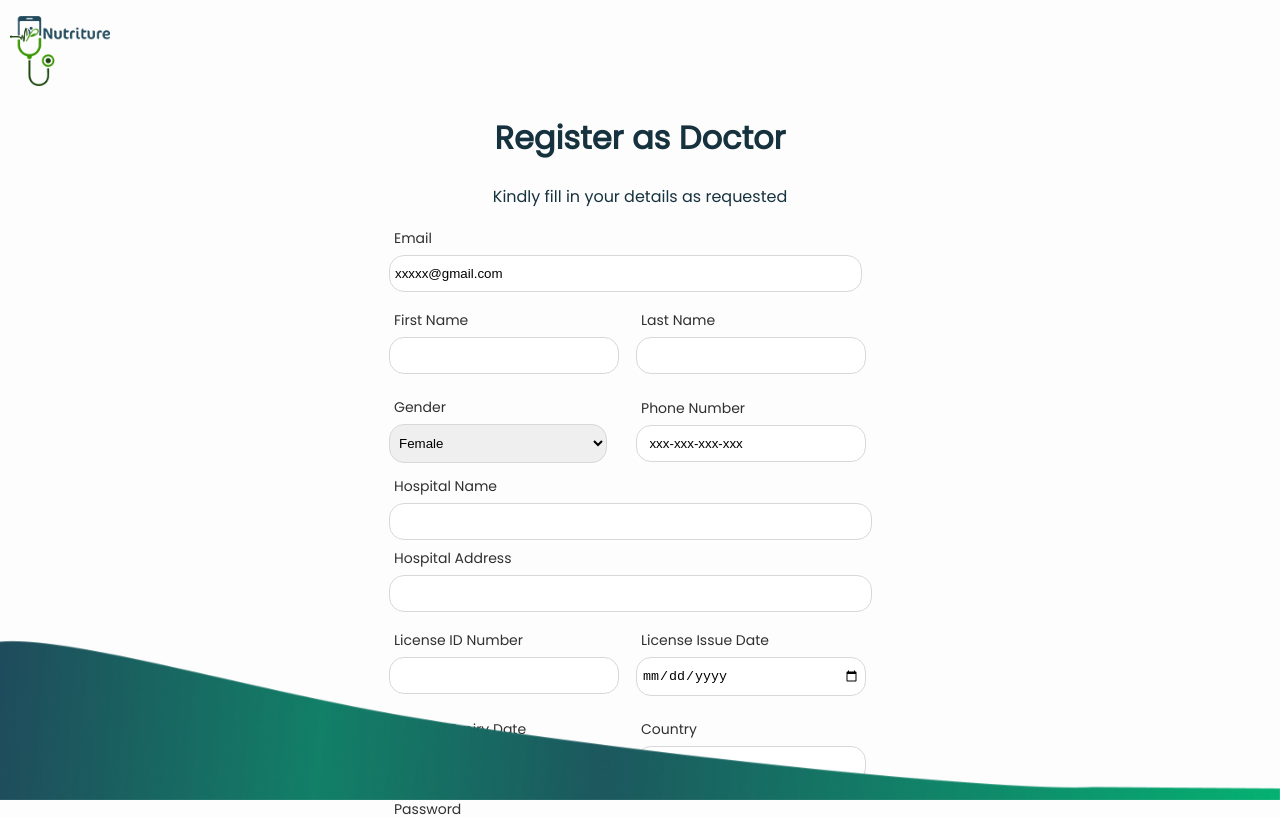
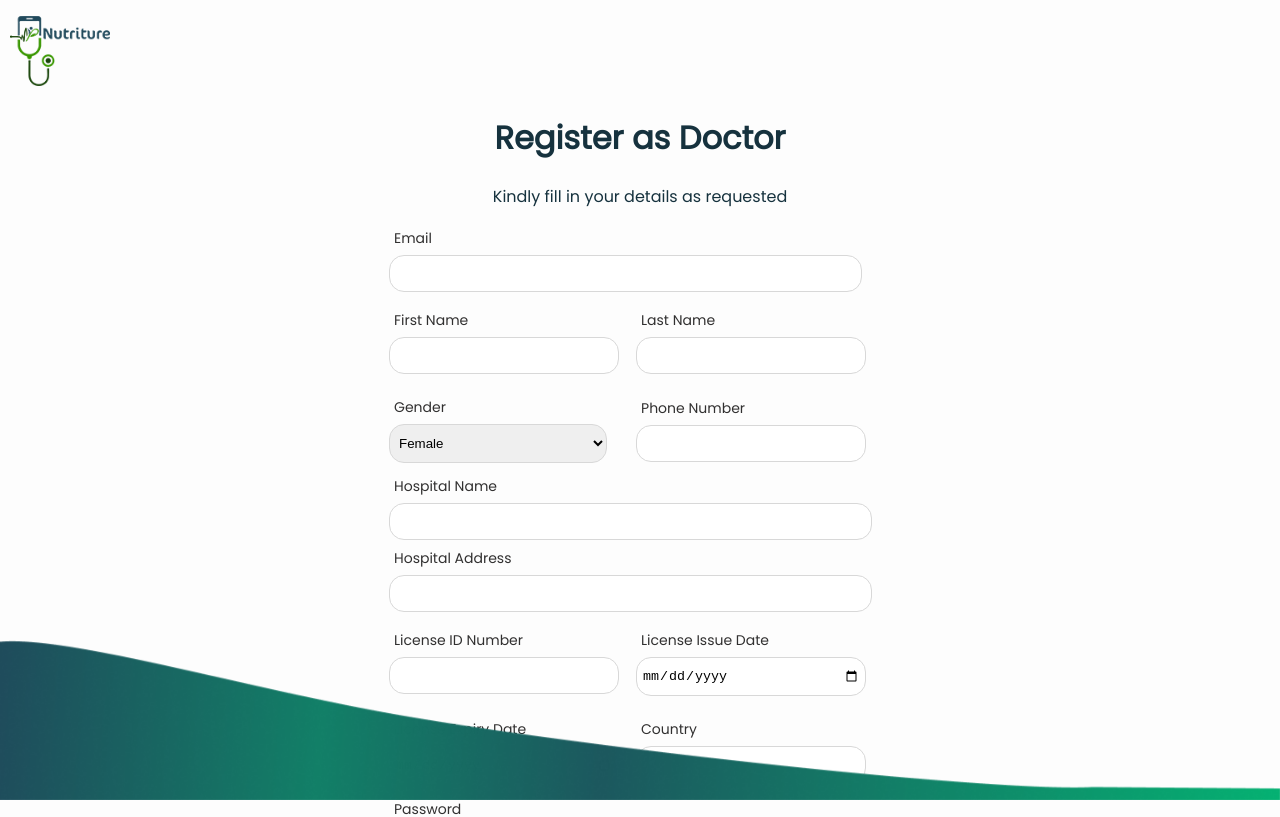
Before and after one commit to miriam-samuels/Nutriture, a React (Create React App) app: page /doctor in a window 1280 px wide. Shown: the top 817 px of the page. Built offline with nearby package versions, Linux system fonts and the light colour scheme.

Commit message:
profile management

```diff
--- a/package.json
+++ b/package.json
@@ -1,5 +1,5 @@
 {
-  "name": "portfolio",
+  "name": "nutriture",
   "version": "0.1.0",
   "private": true,
   "dependencies": {
--- a/src/App.js
+++ b/src/App.js
@@ -9,7 +9,8 @@ import Doctor from './components/doctor.js';
 import Nutritionist from './components/nutritionist.js';
 import Pharmacy from './components/pharmacy.js';
 import Company from './components/company';
-import Profile from './components/userProfile.js';
+import PatientProfile from './components/patientProfile.js';
+import DoctorProfile from './components/doctorProfile.js';
 
 import './App.css';
 import './acct.css';
@@ -26,7 +27,8 @@ function App() {
         <Route path = '/nutritionist' exact component = {Nutritionist} />
         <Route path = '/pharmacy' exact component = {Pharmacy} />
         <Route path = '/company' exact component = {Company} />
-        <Route path = '/profile' exact component = {Profile} />
+        <Route path = '/profile/patient' exact component = {PatientProfile} />
+        <Route path = '/profile/doctor' exact component = {DoctorProfile} />
 
         <Route path = "/" component = {Error404} />
         {/* <Route path ='/' render={()=><div>404 ERROR</div>}/> */}
--- a/src/components/doctor.js
+++ b/src/components/doctor.js
@@ -7,9 +7,17 @@ import Logo from '../Images/nutriturelogo.png';
 import Vector from '../Images/vector.png'
 import UpdatedComponent from "../components/mothercomp.js"
 class Doctor extends Component {
+
+    formSubmitted = (event) => {
+        console.log("logged in");
+        const { history } = this.props;
+        alert(`Welcome to Nutriture ${this.state.firstname}`);
+        history.push('/profile/doctor');
+        event.preventDefault()
+    }
     render() {
-        const { formSubmitted, hospital, gender, firstname, surname, email, number, licenseNum, address, country, password, cpassword } = this.props;
-        const { genderChange, hospitalChange, nameChange, surnameChange, emailChange, numberChange, licenseNumChange, addressChange, countryChange, passwordChange, cpasswordChange } = this.props;
+        const { hospital, gender, firstname, surname, demail, dnumber, licenseNum, address, country, password, cpassword } = this.props;
+        const { genderChange, hospitalChange, nameChange, surnameChange, demailChange, dnumberChange, licenseNumChange, addressChange, countryChange, passwordChange, cpasswordChange } = this.props;
 
         return (
             <div id="login">
@@ -17,9 +25,9 @@ class Doctor extends Component {
                 <div className="userlogin">
                     <h1 id="heading">Register as Doctor</h1>
                     <p>Kindly fill in your details as requested</p>
-                    <form onSubmit={formSubmitted}>
+                    <form onSubmit={this.formSubmitted}>
                         <label htmlFor="email">Email</label>
-                        <input type="email" id="email" value={email} onChange={emailChange} required />
+                        <input type="email" id="email" value={demail} onChange={demailChange} required />
                         <span><label htmlFor="fname">First Name</label>
                             <input type="text" id="fname" value={firstname} onChange={nameChange} required />
                         </span>
@@ -33,7 +41,7 @@ class Doctor extends Component {
                             </select>
                         </span>
                         <span><label htmlFor="number">Phone Number</label>
-                            <input type="tel" id="number" value={number} onChange={numberChange} required />
+                            <input type="tel" id="number" value={dnumber} onChange={dnumberChange} required />
                         </span>
                         <label htmlFor="hospital">Hospital Name</label>
                         <input type="text" id="hospital" value={hospital} onChange={hospitalChange} />
--- a/src/components/mothercomp.js
+++ b/src/components/mothercomp.js
@@ -6,117 +6,128 @@ const UpdatedComponent = (WrappedComponent) => {
             super(props)
 
             this.state = {
-                firstname:"",
-                surname:"",
+                patient:[
+                {
+                    pemail: "xxxxx@gmail.com ",
                     username:"xxxxxxx xxxx",
-                email: "xxxxx@gmail.com ",
-                number:"  xxx-xxx-xxx-xxx",
-                gender: "Female",
+                    pnumber:"  xxx-xxx-xxx-xxx",
                     genotype:"AA",
                     bloodgroup:"O+",
                     height:"cm",
                     weight:"kg",
+                }
+                ],
+                doctor:[
+                {
+                    demail: "xxxxx@gmail.com ",
+                    firstname:"",
+                    surname:"",
+                    dnumber:"  xxx-xxx-xxx-xxx",
+                    gender: "Female",
                     hospital:"",
+                    country:"",
+                    licenseNum:0,
+                }
+                ],
+
+
                 address:"",
-                country:"",
                 password:"",
                 cpassword:"",
-
             }
         }
-        nameChange = (e) => {
-            this.setState({
-                firstname: e.target.value,
-            })
-        }
-        surnameChange = (e) => {
-            this.setState({
-                surname: e.target.value,
-            })
-        }
-        usernameChange = (e) => {
-            this.setState({
-                username: e.target.value,
-            })
-        }
-        emailChange = (e) => {
-            this.setState({
-                email: e.target.value,
-            })
-        }
-        passwordChange = (e) => {
-            this.setState({
-                password: e.target.value,
-            })
-        }
-        cpasswordChange = (e) => {
-            this.setState({
-                cpassword: e.target.value,
-            })
-        }
-        numberChange = (e) => {
-            this.setState({
-                tel: e.target.value,
-            })
-        }
-        countryChange = (e) => {
-            this.setState({
-                country: e.target.value,
-            })
-        }
-        licenseNumChange = (e) => {
-            this.setState({
-                state: e.target.value,
-            })
-        }
-        genderChange = (e) => {
-            this.setState({
-                gender: e.target.value,
-            })
-        }
-        genotypeChange = (e) => {
-            this.setState({
-                genotype: e.target.value,
-            })
-        }
-        bloodgroupChange = (e) => {
-            this.setState({
-                bloodgroup: e.target.value,
-            })
-        }
-        weightChange = (e) => {
-            this.setState({
-                weight: e.target.value,
-            })
-        }
-        heightChange = (e) => {
-            this.setState({
-                height: e.target.value,
-            })
-        }
-        hospitalChange = (e) => {
-            this.setState({
-                hospital: e.target.value,
-            })
-        }
-        formSubmitted = (event) => {
-            console.log("logged in");
-            const { history } = this.props;
-            alert(`Welcome to Nutriture ${this.state.firstname}`);
-            history.push('/profile');
-            event.preventDefault()
-        }
+
+        // nameChange = (e) => {
+        //     this.setState({
+        //         firstname: e.target.value,
+        //     })
+        // }
+        // surnameChange = (e) => {
+        //     this.setState({
+        //         surname: e.target.value,
+        //     })
+        // }
+        // usernameChange = (e) => {
+        //     this.setState({
+        //         patient: e.target.value,
+        //     })
+        // }
+        // emailChange = (e) => {
+        //     this.setState({
+        //         email: e.target.value,
+        //     })
+        // }
+        // passwordChange = (e) => {
+        //     this.setState({
+        //         password: e.target.value,
+        //     })
+        // }
+        // cpasswordChange = (e) => {
+        //     this.setState({
+        //         cpassword: e.target.value,
+        //     })
+        // }
+        // numberChange = (e) => {
+        //     this.setState({
+        //         tel: e.target.value,
+        //     })
+        // }
+        // countryChange = (e) => {
+        //     this.setState({
+        //         country: e.target.value,
+        //     })
+        // }
+        // licenseNumChange = (e) => {
+        //     this.setState({
+        //         state: e.target.value,
+        //     })
+        // }
+        // genderChange = (e) => {
+        //     this.setState({
+        //         gender: e.target.value,
+        //     })
+        // }
+        // genotypeChange = (e) => {
+        //     this.setState({
+        //         genotype: e.target.value,
+        //     })
+        // }
+        // bloodgroupChange = (e) => {
+        //     this.setState({
+        //         bloodgroup: e.target.value,
+        //     })
+        // }
+        // weightChange = (e) => {
+        //     this.setState({
+        //         weight: e.target.value,
+        //     })
+        // }
+        // heightChange = (e) => {
+        //     this.setState({
+        //         height: e.target.value,
+        //     })
+        // }
+        // hospitalChange = (e) => {
+        //     this.setState({
+        //         hospital: e.target.value,
+        //     })
+        // }
+
         render() {
-            const { firstname, surname,username, email, password,cpassword, number, country, licenseNum, gender, genotype,bloodgroup, weight,height, hospital,address } = this.state;
+            const {username, pemail, pnumber, genotype,bloodgroup, weight,height} = this.state.patient;
+            const {firstname, surname, demail,licenseNum, gender, hospital, dnumber, country,address} = this.state.doctor;
+            const {  password,cpassword, } = this.state;
             return (
                 <WrappedComponent
                     firstname={firstname} nameChange={this.nameChange}
                     surname={surname} surnameChange={this.surnameChange}
                     username={username} usernameChange={this.usernameChange}
-                    email={email} emailChange={this.emailChange}
+                    pemail={pemail} pemailChange={this.pemailChange}
+                    demail={demail} demailChange={this.demailChange}
                     password={password} passwordChange={this.passwordChange}
                     cpassword={cpassword} cpasswordChange={this.cpasswordChange}
-                    number={number} numberChange={this.numberChange}
+                    pnumber={pnumber} pnumberChange={this.pnumberChange}
+                    dnumber={dnumber} dnumberChange={this.dnumberChange}
                     country={country} countryChange={this.countryChange}
                     licenseNum={licenseNum} licenseNumChange={this.licenseNumChange}
                     gender={gender} genderChange={this.genderChange}
--- a/src/components/nutritionist.js
+++ b/src/components/nutritionist.js
@@ -7,9 +7,17 @@ import Logo from '../Images/nutriturelogo.png';
 import Vector from '../Images/vector.png'
 import UpdatedComponent from "../components/mothercomp.js"
 class Nutritionist extends Component {
+
+    formSubmitted = (event) => {
+        console.log("logged in");
+        const { history } = this.props;
+        alert(`Welcome to Nutriture ${this.state.firstname}`);
+        history.push('/profile/doctor');
+        event.preventDefault()
+    }
     render() {
-        const { formSubmitted, hospital, gender, firstname, surname, email, number, licenseNum, address, country, password, cpassword } = this.props;
-        const { genderChange, hospitalChange, nameChange, surnameChange, emailChange, numberChange, licenseNumChange, addressChange, countryChange, passwordChange, cpasswordChange } = this.props;
+        const { hospital, gender, firstname, surname, demail, dnumber, licenseNum, address, country, password, cpassword } = this.props;
+        const { genderChange, hospitalChange, nameChange, surnameChange, demailChange, dnumberChange, licenseNumChange, addressChange, countryChange, passwordChange, cpasswordChange } = this.props;
 
         return (
             <div id="login">
@@ -17,9 +25,9 @@ class Nutritionist extends Component {
                 <div className="userlogin">
                     <h1 id="heading">Register as Nutritionist</h1>
                     <p>Kindly fill in your details as requested</p>
-                    <form onSubmit={formSubmitted}>
+                    <form onSubmit={this.formSubmitted}>
                         <label htmlFor="email">Email</label>
-                        <input type="email" id="email" value={email} onChange={emailChange} required />
+                        <input type="email" id="email" value={demail} onChange={demailChange} required />
                         <span><label htmlFor="fname">First Name</label>
                             <input type="text" id="fname" value={firstname} onChange={nameChange} required />
                         </span>
@@ -33,7 +41,7 @@ class Nutritionist extends Component {
                             </select>
                         </span>
                         <span><label htmlFor="number">Phone Number</label>
-                            <input type="tel" id="number" value={number} onChange={numberChange} required />
+                            <input type="tel" id="number" value={dnumber} onChange={dnumberChange} required />
                         </span>
                         <label htmlFor="hospital">Hospital Name</label>
                         <input type="text" id="hospital" value={hospital} onChange={hospitalChange} />
--- a/src/components/patient.js
+++ b/src/components/patient.js
@@ -9,23 +9,31 @@ import Logo from '../Images/nutriturelogo.png';
 import Vector from '../Images/vector.png'
 import UpdatedComponent from "../components/mothercomp.js"
 class Patient extends Component {
+
+    formSubmitted = (event) => {
+        console.log("logged in");
+        const { history } = this.props;
+        alert(`Welcome to Nutriture ${this.state.firstname}`);
+        history.push('/profile/patient');
+        event.preventDefault()
+    }
     render() {
-        const {formSubmitted,username,email,number,genotype,bloodgroup,height,weight,password,cpassword} = this.props;
-        const {usernameChange,emailChange,numberChange,genotypeChange,bloodgroupChange,heightChange,weightChange,passwordChange,cpasswordChange} = this.props;
+        const {username,pemail,pnumber,genotype,bloodgroup,height,weight,password,cpassword} = this.props;
+        const {usernameChange,pemailChange,pnumberChange,genotypeChange,bloodgroupChange,heightChange,weightChange,passwordChange,cpasswordChange} = this.props;
         return (
             <div id="login">
                 <Link to = "/"><img src={Logo} alt="nutriture logo" className="logo" /></Link>
                 <div className="userlogin">
                     <h1>Register as Patient</h1>
                     <p>Kindly fill in your details as requested</p>
-                    <form onSubmit={formSubmitted}>
+                    <form onSubmit={this.formSubmitted}>
                         <label htmlFor="email">Email</label>
-                        <input type="email" id="email" value={email} onChange={emailChange}  required />
+                        <input type="email" id="email" value={pemail} onChange={pemailChange}  required />
                         <span><label htmlFor="username" >Username</label>
                         <input type="text" id="username" value={username} onChange={usernameChange} required />
                         </span>
                         <span><label htmlFor="number">Phone Number</label>
-                        <input type="tel" id="number" value={number} onChange={numberChange} required />
+                        <input type="tel" id="number" value={pnumber} onChange={pnumberChange} required />
                         </span>
                         <span><label htmlFor="genotype">Genotype</label>
                                 <select id="genotype" value={genotype} onChange={genotypeChange}>
--- a/src/components/userProfile.js
+++ b/src/components/userProfile.js
@@ -230,6 +230,7 @@ class UserProfile extends Component {
                     </div>
                     {/* --------------------------RECIPE----------------------- */}
                     <div className="Recipe view">
+                    <input type="text" placeholder="&#9906; Search Recipe" />
 
                     </div>
                     {/* -----------------------PAYMENTS----------------------- */}
```
Also changed, not shown: src/components/consultaion.js (added, +25 -0 lines), src/components/doctorProfile.js (added, +12 -0 lines), src/components/patientProfile.js (added, +12 -0 lines). Lines whose indentation alone changed are shown as unchanged.
